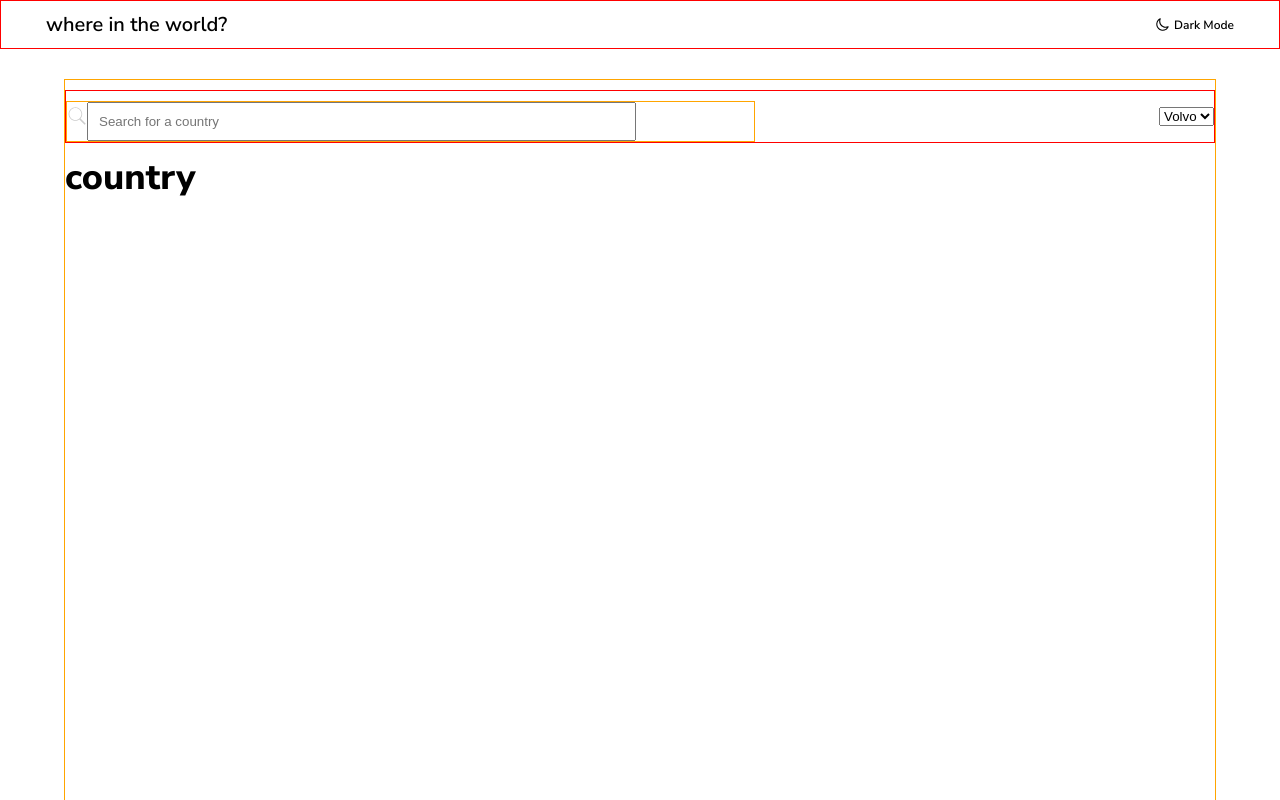
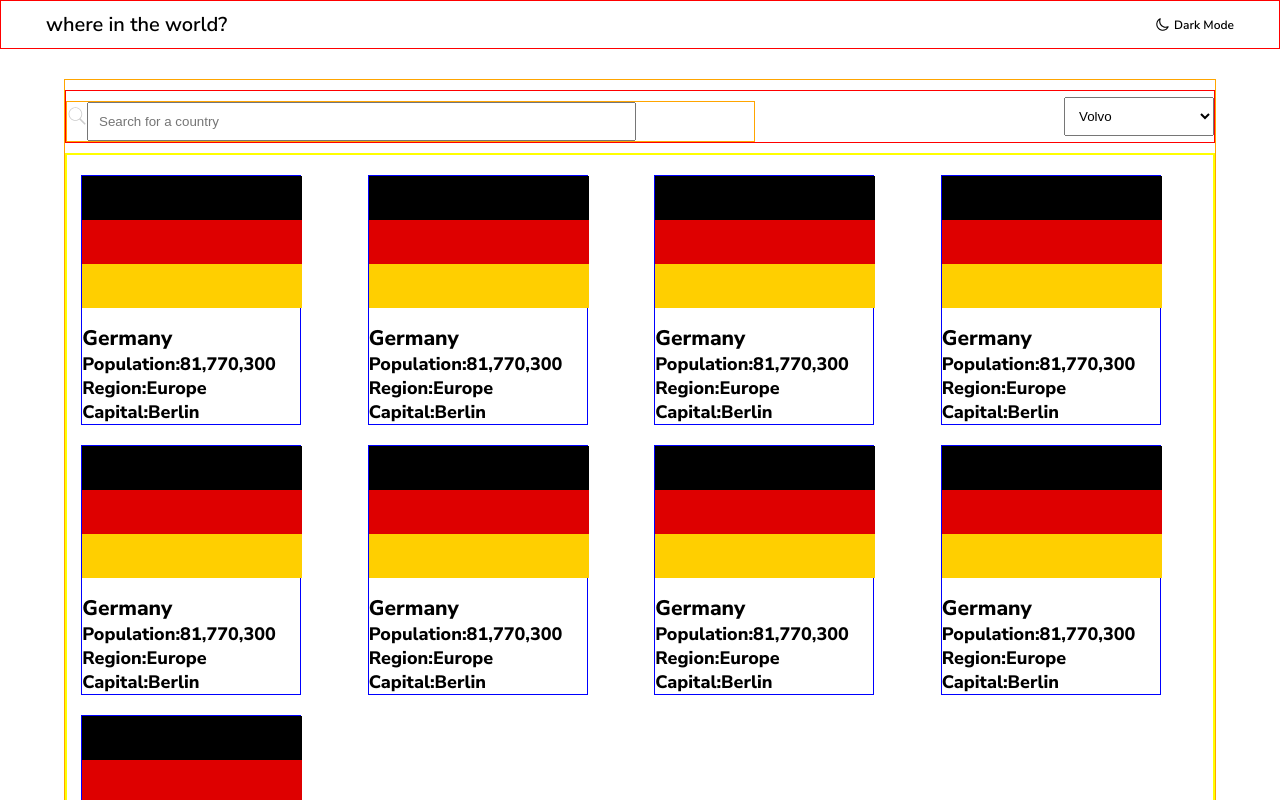
Before and after one commit to iddimsangi/restcontries, a React (Create React App) app: page / in a window 1280 px wide. Shown: the top 800 px of the page. Built offline with nearby package versions, Linux system fonts and the light colour scheme.

Commit message:
introducing grid

```diff
--- a/src/CountriesList/CountriesList.js
+++ b/src/CountriesList/CountriesList.js
@@ -26,7 +26,19 @@ function CountriesList() {
           </select>
         </form>
       </div>
+      <div className="countryList">
       <Country />
+      <Country />
+      <Country />
+      <Country />
+      <Country />
+      <Country />
+      <Country />
+      <Country />
+      <Country />
+      </div>
+
+
     </div>
   );
 }
--- a/src/CountriesList/CountriesList.scss
+++ b/src/CountriesList/CountriesList.scss
@@ -1,4 +1,5 @@
 .countryListApp{
+
     div{
         margin-top: 1rem;
         form{
@@ -23,6 +24,18 @@
             }
 
         }
+        select{
+            padding: 1rem;
+            width:15rem;
+            // margin-right: 1.5rem;
+        }
     }
-
+ .countryList{
+     display: grid;
+    border: 2px solid yellow;
+     grid-template-columns: 1fr 1fr 1fr 1fr;
+     width: 100%;
+    //  border: 1px solid red;
+    //  justify-content: space-between;
+ }
 }
--- a/src/CountriesList/Country/Country.js
+++ b/src/CountriesList/Country/Country.js
@@ -1,9 +1,18 @@
 import React from 'react'
 import "./Country.scss"
+import flag from "../../img/1200px-Flag_of_Germany.svg.png"
 function Country() {
     return (
-        <div>
-            <h1>country</h1>
+        <div className="country-App">
+            <div className="countryBox">
+                <img src={flag} alt="flag"/>
+                <div className="content">
+                    <h3>Germany</h3>
+                    <h4>Population:<span>81,770,300</span></h4>
+                    <h4>Region:<span>Europe</span></h4>
+                    <h4>Capital:<span>Berlin</span></h4>
+                </div>
+            </div>
         </div>
     )
 }
--- a/src/CountriesList/Country/Country.scss
+++ b/src/CountriesList/Country/Country.scss
@@ -0,0 +1,16 @@
+.country-App{
+    // border: 1px solid green;
+    // width: 90%;
+    width: 90%;
+    margin: 0 auto;
+    // margin-left: 10%;
+    // text-align: center;
+    .countryBox{
+        border: 1px solid blue;
+        width: 22rem;
+        // background-color: red;
+        img{
+            width:22rem;
+        }
+    }
+}
```
